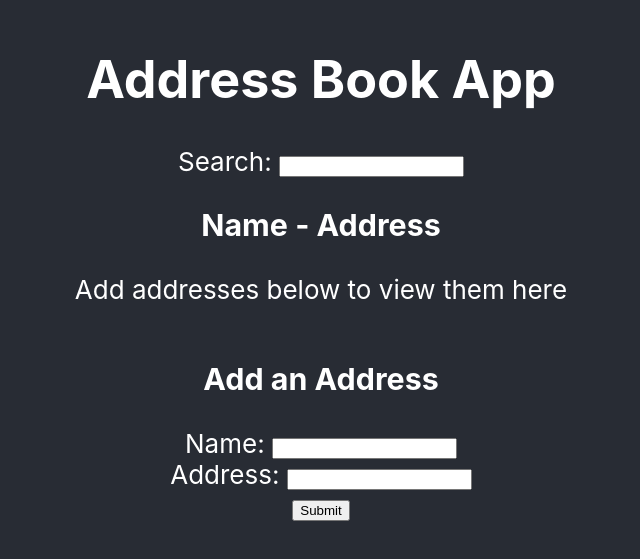
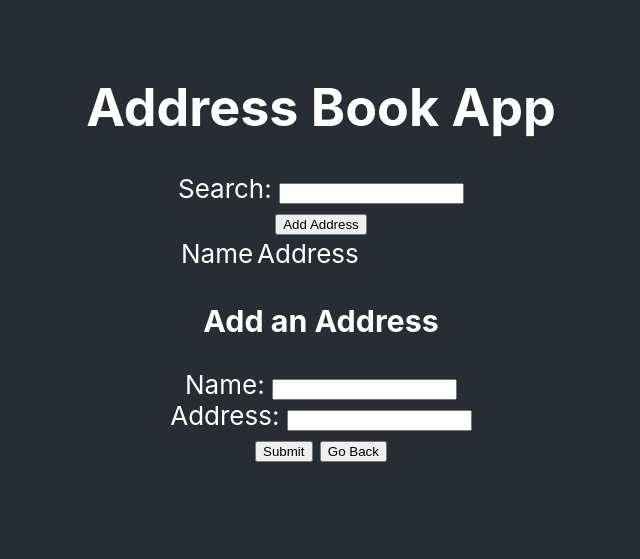
Before and after one commit to skyfly200/React-Address-Book, a React (Create React App) app: page / in a window 1280 px wide. Shown: the part 133-692 px from the top of the page, without its empty margins (319-959 px from the left). Built offline with nearby package versions, Linux system fonts and the light colour scheme.

Commit message:
start breaking up into two routes and add react-redux

```diff
--- a/package.json
+++ b/package.json
@@ -9,6 +9,8 @@
     "prettier": "^1.16.4",
     "react": "^16.8.6",
     "react-dom": "^16.8.6",
+    "react-redux": "^6.0.1",
+    "react-router-dom": "^5.0.0",
     "react-scripts": "2.1.8"
   },
   "lint-staged": {
--- a/src/Address.js
+++ b/src/Address.js
@@ -3,10 +3,10 @@ import React, { Component } from 'react';
 class Address extends Component {
   render() {
     return (
-      <li className="Address">
-        {' '}
-        {this.props.name} - {this.props.address}{' '}
-      </li>
+      <tr className="Address">
+        <td>{this.props.name}</td>
+        <td>{this.props.address}</td>
+      </tr>
     );
   }
 }
--- a/src/AddressForm.js
+++ b/src/AddressForm.js
@@ -1,6 +1,7 @@
 import React, { Component } from 'react';
+import { BrowserRouter as Link } from 'react-router-dom';
 
-class Search extends Component {
+class AddressForm extends Component {
   constructor(props) {
     super(props);
 
@@ -58,10 +59,14 @@ class Search extends Component {
           </label>
           <br />
           <input type="submit" />
+          &nbsp;
+          <Link to="/">
+            <button>Go Back</button>
+          </Link>
         </form>
       </div>
     );
   }
 }
 
-export default Search;
+export default AddressForm;
--- a/src/AddressList.js
+++ b/src/AddressList.js
@@ -1,5 +1,7 @@
 import React, { Component } from 'react';
+import { BrowserRouter as Link } from 'react-router-dom';
 import Address from './Address.js';
+import Search from './Search.js';
 
 class AddressList extends Component {
   render() {
@@ -16,12 +18,17 @@ class AddressList extends Component {
     ));
     return (
       <div className="AddressList">
-        <h3> Name - Address </h3>
-        {addressList.length > 0 ? (
-          <ul> {addressList} </ul>
-        ) : (
-          <p> Add addresses below to view them here </p>
-        )}
+        <Search query={this.props.query} onChange={this.props.onChange} />
+        <Link to="/new">
+          <button>Add Address</button>
+        </Link>
+        <table>
+          <tr>
+            <td>Name</td>
+            <td>Address</td>
+          </tr>
+          {addressList}
+        </table>
       </div>
     );
   }
--- a/src/App.js
+++ b/src/App.js
@@ -1,8 +1,10 @@
 import React, { Component } from 'react';
+import { BrowserRouter as Router, Route } from 'react-router-dom';
 import './App.css';
+import List from './List.js';
+import Form from './Form.js';
 import AddressList from './AddressList.js';
 import AddressForm from './AddressForm.js';
-import Search from './Search.js';
 
 class App extends Component {
   constructor(props) {
@@ -45,21 +47,25 @@ class App extends Component {
 
   render() {
     return (
+      <Router>
         <div className="App">
           <header className="App-header">
             <h1> Address Book App </h1>
-          <Search query={this.state.query} onChange={this.handleQueryChange} />
             <AddressList
               addresses={this.state.addresses}
               query={this.state.query}
+              onChange={this.handleQueryChange}
             />
             <AddressForm
               onSubmit={this.handleFormSubmit}
               onNameChange={this.handleNameChange}
               onAddressChange={this.handleAddressChange}
             />
+            <Route exact path="/" component={List} />
+            <Route path="/new" component={Form} />
           </header>
         </div>
+      </Router>
     );
   }
 }
--- /dev/null
+++ b/src/List.js
@@ -0,0 +1,10 @@
+import React, { Component } from 'react';
+import AddressList from './AddressList.js';
+
+class List extends Component {
+  render() {
+    return <br />;
+  }
+}
+
+export default List;
```
Also changed, not shown: 1 other file (tests, documents, lock files or other folders). Lines whose indentation alone changed are shown as unchanged.
